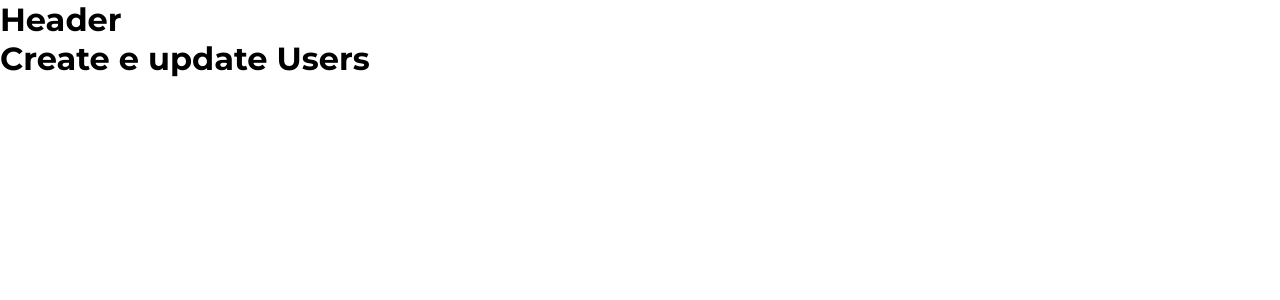
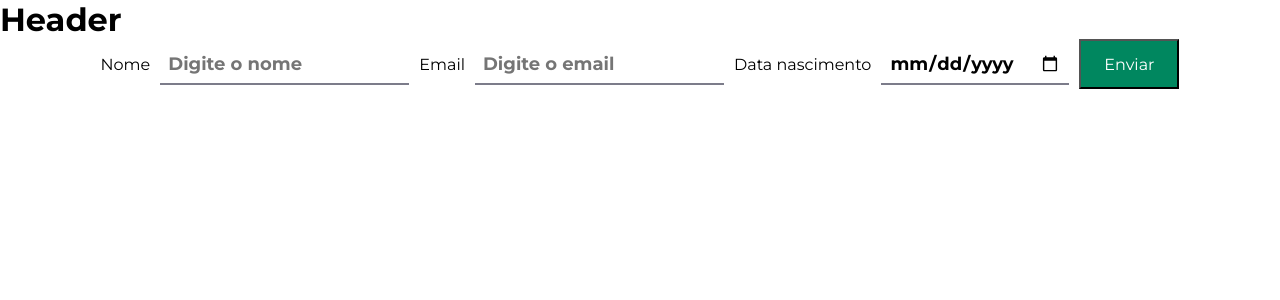
Before and after one commit to HLDESENVOLVIMENTOWEB/cadastro-usuarios, a React (Vite) app in the folder front-usuarios/: page /update/1 in a window 1280 px wide. Shown: the top 300 px of the page. Built offline with nearby package versions, Linux system fonts and the light colour scheme.

Commit message:
feat: create e update

```diff
--- a/front-usuarios/src/pages/CreateUsers.tsx
+++ b/front-usuarios/src/pages/CreateUsers.tsx
@@ -1,3 +1,56 @@
-export function CreateUsers() {
-    return <h1>Create e update Users</h1>
+import { Button } from "../components/Button/button";
+import { FormContainer, HomeContainer, TextInput } from "./usuario.styles";
+
+import { useForm } from 'react-hook-form'
+import { zodResolver } from '@hookform/resolvers/zod'
+import * as zod from 'zod';
+
+interface FormProps {
+    nome: string;
+    email: string;
+    dataNascimento: string;
 }
+
+export function CreteUsers() {
+
+    const newFormValidationSchema = zod.object({
+        nome: zod.string().min(1, 'Nome obrigatório'),
+        email: zod.string().min(1, 'Email é obrigatório'),
+        dataNascimento: zod.string().min(1, 'Data de nascimento é obrigatório'),
+    })
+
+    const { register, handleSubmit, formState } = useForm<FormProps>({
+        resolver: zodResolver(newFormValidationSchema),
+        defaultValues: {
+            dataNascimento: '',
+            email: '',
+            nome: ''
+        }
+    })
+
+
+
+    function handleSubmitFiltro(data: FormProps) {
+
+    }
+
+    return (
+        <HomeContainer>
+            <form onSubmit={handleSubmit(handleSubmitFiltro)} action="">
+                <FormContainer>
+                <label htmlFor="">Nome</label>
+                <TextInput type="text" id="nome" placeholder="Digite o nome" { ...register('nome') } />
+
+                <label htmlFor="">Email</label>
+                <TextInput type='email' id="email" placeholder="Digite o email" { ...register('email') } />
+
+                <label htmlFor="">Data nascimento</label>
+                <TextInput type="date" id="dataNascimento"  placeholder="Digite a data de nascimento" { ...register('dataNascimento') }/>
+
+                <Button />
+
+                </FormContainer>
+            </form>
+        </HomeContainer>
+    )
+}
--- a/front-usuarios/src/pages/UpdateUsers.tsx
+++ b/front-usuarios/src/pages/UpdateUsers.tsx
@@ -1,3 +1,56 @@
+import { Button } from "../components/Button/button";
+import { FormContainer, HomeContainer, TextInput } from "./usuario.styles";
+
+import { useForm } from 'react-hook-form'
+import { zodResolver } from '@hookform/resolvers/zod'
+import * as zod from 'zod';
+
+interface FormProps {
+    nome: string;
+    email: string;
+    dataNascimento: string;
+}
+
 export function UpdateUsers() {
-    return <h1>Create e update Users</h1>
+
+    const newFormValidationSchema = zod.object({
+        nome: zod.string().min(1, 'Nome obrigatório'),
+        email: zod.string().min(1, 'Email é obrigatório'),
+        dataNascimento: zod.string().min(1, 'Data de nascimento é obrigatório'),
+    })
+
+    const { register, handleSubmit, formState } = useForm<FormProps>({
+        resolver: zodResolver(newFormValidationSchema),
+        defaultValues: {
+            dataNascimento: '',
+            email: '',
+            nome: ''
+        }
+    })
+
+
+
+    function handleSubmitFiltro(data: FormProps) {
+
+    }
+
+    return (
+        <HomeContainer>
+            <form onSubmit={handleSubmit(handleSubmitFiltro)} action="">
+                <FormContainer>
+                <label htmlFor="">Nome</label>
+                <TextInput type="text" id="nome" placeholder="Digite o nome" { ...register('nome') } />
+
+                <label htmlFor="">Email</label>
+                <TextInput type='email' id="email" placeholder="Digite o email" { ...register('email') } />
+
+                <label htmlFor="">Data nascimento</label>
+                <TextInput type="date" id="dataNascimento"  placeholder="Digite a data de nascimento" { ...register('dataNascimento') }/>
+
+                <Button />
+
+                </FormContainer>
+            </form>
+        </HomeContainer>
+    )
 }
```
